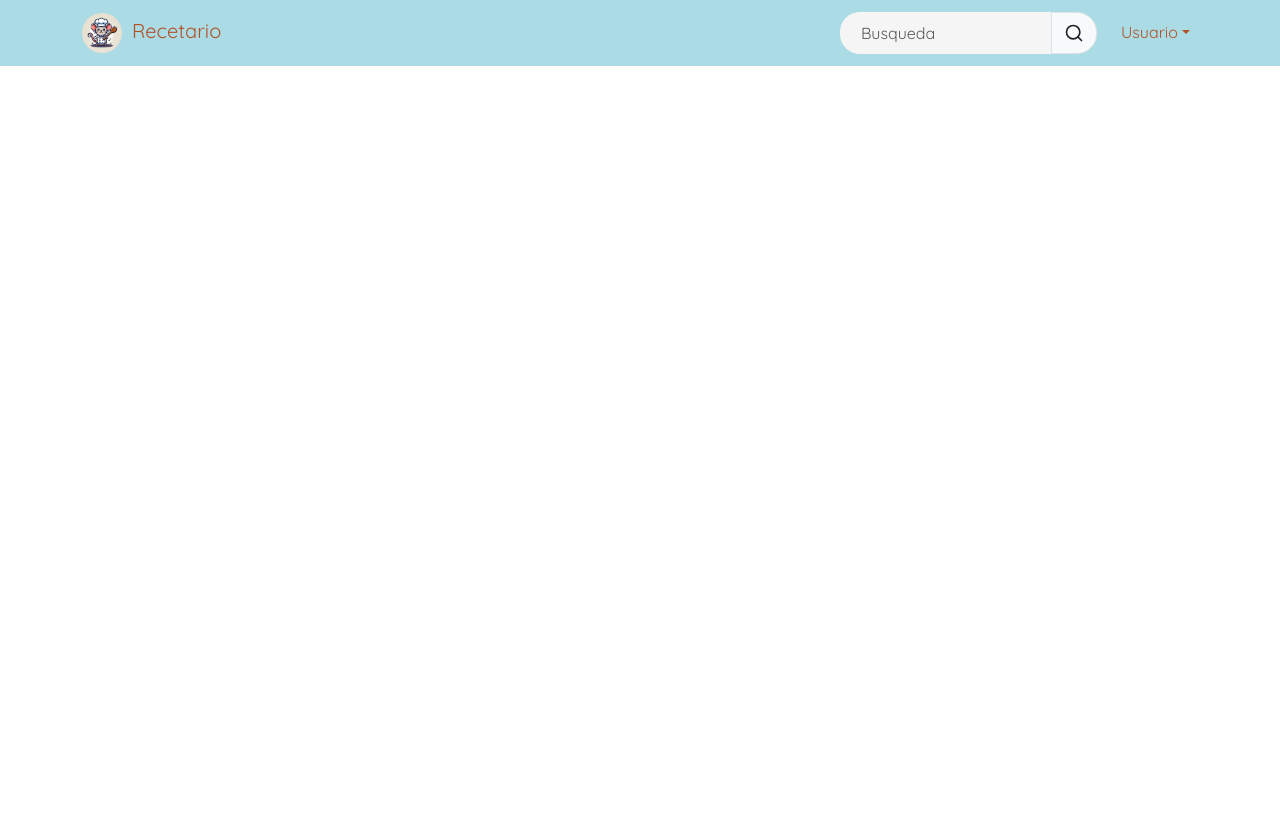
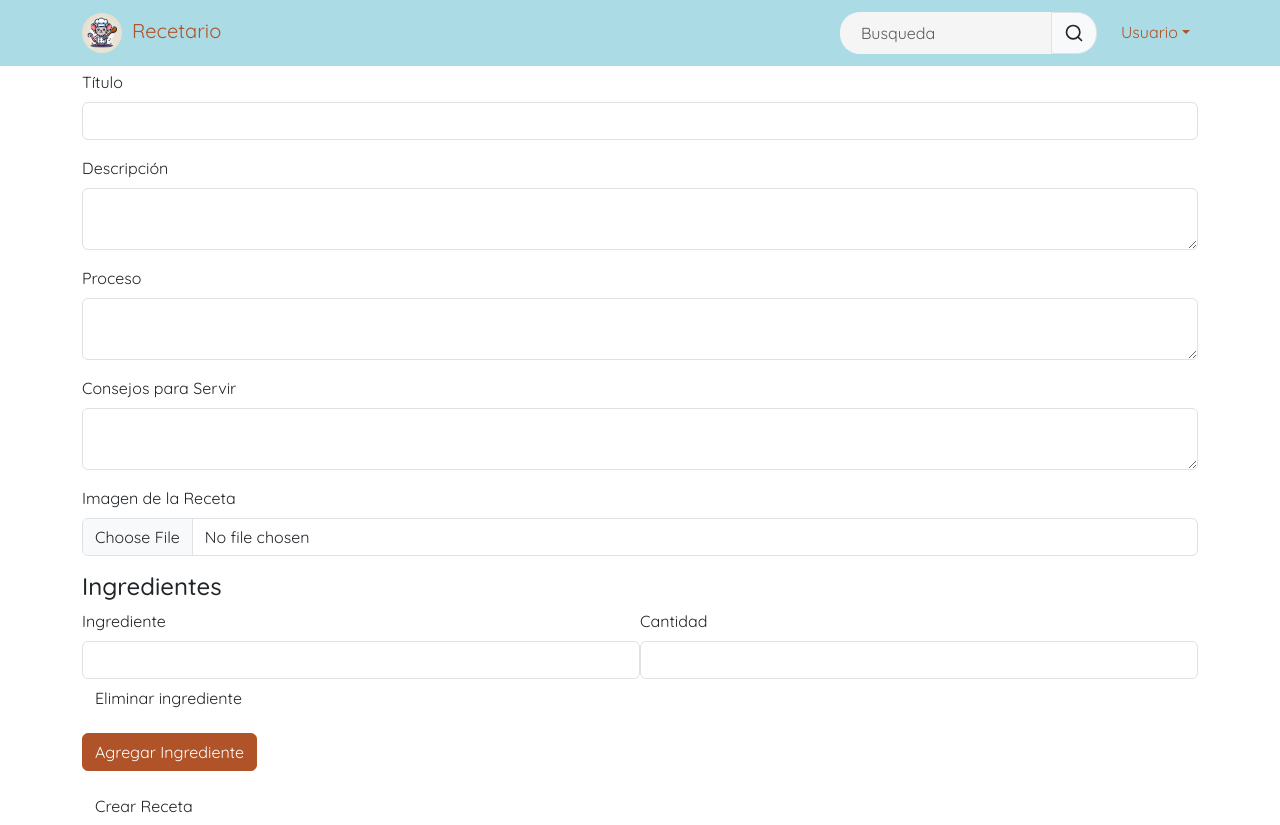
Before and after one commit to JulioCesarGutierrezRojas/Recetario, a React (Vite) app in the folder front/: page /recipeform in a window 1280 px wide. Before the commit this address had no page. Before the commit the page ends 800 px from the top, so only its background shows below. Built offline with nearby package versions, Linux system fonts and the light colour scheme.

Commit message:
Recipes Form

```diff
--- a/front/src/components/NavBar.jsx
+++ b/front/src/components/NavBar.jsx
@@ -1,6 +1,6 @@
-import {useEffect, useState} from "react";
-import {Navbar, Container, NavDropdown, Nav, Form, InputGroup} from 'react-bootstrap'
-import {LogOut, Search} from "react-feather";
+import { useEffect, useState } from "react";
+import { Navbar, Container, NavDropdown, Nav, Form, InputGroup } from 'react-bootstrap'
+import { LogOut, Search } from "react-feather";
 import '../styles/navbar.css'
 import logo from "../assets/logo-recetario.jpg"
 import { useNavigate } from "react-router";
@@ -22,7 +22,7 @@ const NavBar = ({ isAdmin }) => {
         <Navbar className="bg-blue fixed-top">
             <Container>
                 <Navbar.Brand className="text-primary">
-                    <img className="img-logo" src={ logo } alt=""/>
+                    <img className="img-logo" src={logo} alt="" />
                     Recetario
                 </Navbar.Brand>
                 <Nav className="ms-auto">
@@ -32,13 +32,15 @@ const NavBar = ({ isAdmin }) => {
                                 placeholder="Busqueda"
                                 aria-label="Username"
                             />
-                            <InputGroup.Text><Search size={20}/></InputGroup.Text>
+                            <InputGroup.Text><Search size={20} /></InputGroup.Text>
                         </InputGroup>
                     </Form>
-                    <NavDropdown title={ <span className="text-primary">{ user }</span> } align="end" className="custom-dropdown">
+                    <NavDropdown title={<span className="text-primary">{user}</span>} align="end" className="custom-dropdown">
                         {isAdmin ? (
                             <>
-                                <NavDropdown.Item href="/">Recetas</NavDropdown.Item>
+                                <NavDropdown.Item onClick={() => navigate("/myrecipes")}>
+                                    Mis Recetas
+                                </NavDropdown.Item>
                                 <NavDropdown.Item href="/">Usuarios</NavDropdown.Item>
                             </>
                         ) : (
@@ -50,7 +52,7 @@ const NavBar = ({ isAdmin }) => {
                             </>
                         )}
                         <NavDropdown.Divider />
-                        <NavDropdown.Item onClick={ logout }>Cerrar Sesión <LogOut size={16} className="mx-3"/></NavDropdown.Item>
+                        <NavDropdown.Item onClick={logout}>Cerrar Sesión <LogOut size={16} className="mx-3" /></NavDropdown.Item>
                     </NavDropdown>
                 </Nav>
             </Container>
--- /dev/null
+++ b/front/src/modules/recipes/views/MyRecipes.jsx
@@ -0,0 +1,54 @@
+import 'bootstrap/dist/css/bootstrap.min.css';
+import 'bootstrap/dist/js/bootstrap.bundle.min.js';
+import { useNavigate } from "react-router"; // Asegúrate de importar useNavigate desde react-router-dom
+import { useState } from 'react';
+
+const MyRecipes = () => {
+    console.log("MyRecipes se ha renderizado");
+
+    const navigate = useNavigate(); // Instanciamos el hook useNavigate
+    const [recipes, setRecipes] = useState([]);
+
+    const handleCreateRecipe = () => {
+        navigate("/recipeform"); // Redirige a la página de creación de recetas
+    };
+
+    const handleEditRecipe = (id) => {
+        alert(`Editar receta con ID: ${id}`);
+    };
+
+    const handleDeleteRecipe = (id) => {
+        setRecipes(recipes.filter(recipe => recipe.id !== id));
+    };
+
+    return (
+        <div className="container mt-4" style={{ paddingTop: '80px' }}>
+            <div className="d-flex justify-content-between align-items-center mb-4">
+                <h1>Mis Recetas</h1>
+                <button className="btn btn-success" onClick={handleCreateRecipe}>Crear Receta</button>
+            </div>
+            <div className="row">
+                {recipes.map(recipe => (
+                    <div key={recipe.id} className="col-md-4 mb-4">
+                        <div className="card shadow-sm">
+                            <div className="card-body">
+                                <h5 className="card-title">{recipe.title}</h5>
+                                <img src={recipe.image} alt={recipe.title} className="card-img-top" />
+                                <p className="card-text">{recipe.description}</p>
+                                <div className="d-flex justify-content-between">
+                                    <button className="btn btn-primary" onClick={() => handleEditRecipe(recipe.id)}>Editar</button>
+                                    <button className="btn btn-danger" onClick={() => handleDeleteRecipe(recipe.id)}>Eliminar</button>
+                                </div>
+                            </div>
+                        </div>
+                    </div>
+                ))}
+            </div>
+            <div className="d-flex justify-content-center mt-3">
+                <button className="btn btn-primary" onClick={() => navigate("/home")}>Volver al inicio</button>
+            </div>
+        </div>
+    );
+};
+
+export default MyRecipes;
--- /dev/null
+++ b/front/src/modules/recipes/views/RecipeForm.jsx
@@ -0,0 +1,107 @@
+import { useState } from "react";
+import axios from "axios";
+
+const RecipeForm = () => {
+  const [title, setTitle] = useState("");
+  const [description, setDescription] = useState("");
+  const [process, setProcess] = useState("");
+  const [tips, setTips] = useState("");
+  const [image, setImage] = useState(null); // Cambiado a un archivo
+  const [ingredients, setIngredients] = useState([{ ingredient: "", quantity: "" }]);
+
+  const handleIngredientChange = (index, event) => {
+    const newIngredients = [...ingredients];
+    newIngredients[index][event.target.name] = event.target.value;
+    setIngredients(newIngredients);
+  };
+
+  const handleAddIngredient = () => {
+    setIngredients([...ingredients, { ingredient: "", quantity: "" }]);
+  };
+
+  const handleRemoveIngredient = (index) => {
+    setIngredients(ingredients.filter((_, i) => i !== index));
+  };
+
+  const handleImageChange = (event) => {
+    setImage(event.target.files[0]); // Captura el archivo de imagen
+  };
+
+  const handleSubmit = async (event) => {
+    event.preventDefault();
+
+    const formData = new FormData();
+    formData.append("name", title);
+    formData.append("description", description);
+    formData.append("process", process);
+    formData.append("serving_council", tips);
+    if (image) {
+      formData.append("image", image); // Agregar el archivo
+    }
+    ingredients.forEach((ingredient, index) => {
+      formData.append(`recipe_ingredients[${index}][ingredient]`, ingredient.ingredient);
+      formData.append(`recipe_ingredients[${index}][quantity]`, ingredient.quantity);
+    });
+
+    try {
+      const response = await axios.post("http://localhost:8000/api/recipes/", formData, {
+        headers: { "Content-Type": "multipart/form-data" },
+      });
+      console.log("Receta creada:", response.data);
+    } catch (error) {
+      console.error("Error al crear la receta:", error.response?.data || error.message);
+    }
+  };
+
+  return (
+    <div className="container mt-4">
+      <h2>Crear Receta</h2>
+      <form onSubmit={handleSubmit} encType="multipart/form-data">
+        <div className="mb-3">
+          <label className="form-label">Título</label>
+          <input type="text" className="form-control" value={title} onChange={(e) => setTitle(e.target.value)} required />
+        </div>
+        <div className="mb-3">
+          <label className="form-label">Descripción</label>
+          <textarea className="form-control" value={description} onChange={(e) => setDescription(e.target.value)} required></textarea>
+        </div>
+        <div className="mb-3">
+          <label className="form-label">Proceso</label>
+          <textarea className="form-control" value={process} onChange={(e) => setProcess(e.target.value)} required></textarea>
+        </div>
+        <div className="mb-3">
+          <label className="form-label">Consejos para Servir</label>
+          <textarea className="form-control" value={tips} onChange={(e) => setTips(e.target.value)} required></textarea>
+        </div>
+        <div className="mb-3">
+          <label className="form-label">Imagen de la Receta</label>
+          <input type="file" className="form-control" onChange={handleImageChange} required />
+        </div>
+
+        <h4>Ingredientes</h4>
+        {ingredients.map((ingredient, index) => (
+          <div key={index} className="mb-3">
+            <div className="d-flex justify-content-between">
+              <div className="w-50">
+                <label className="form-label">Ingrediente</label>
+                <input type="text" className="form-control" name="ingredient" value={ingredient.ingredient} onChange={(e) => handleIngredientChange(index, e)} required />
+              </div>
+              <div className="w-50">
+                <label className="form-label">Cantidad</label>
+                <input type="text" className="form-control" name="quantity" value={ingredient.quantity} onChange={(e) => handleIngredientChange(index, e)} required />
+              </div>
+            </div>
+            <button type="button" className="btn btn-danger" onClick={() => handleRemoveIngredient(index)}>Eliminar ingrediente</button>
+          </div>
+        ))}
+        <button type="button" className="btn btn-primary" onClick={handleAddIngredient}>Agregar Ingrediente</button>
+
+        <div className="mt-3">
+          <button type="submit" className="btn btn-success">Crear Receta</button>
+        </div>
+      </form>
+    </div>
+  );
+};
+
+export default RecipeForm;
--- a/front/src/router/router.jsx
+++ b/front/src/router/router.jsx
@@ -3,6 +3,8 @@ import Login from "../modules/auth/views/Login";
 import NavBar from "../components/NavBar.jsx";
 import Home from "../modules/recipes/views/Home.jsx";
 import Recipe from "../modules/recipes/views/Recipe.jsx";
+import MyRecipes from "../modules/recipes/views/MyRecipes.jsx";
+import RecipeForm from "../modules/recipes/views/RecipeForm.jsx";
 
 const AppRouter = () => {
     const location = useLocation();
@@ -15,6 +17,9 @@ const AppRouter = () => {
                 <Route path="/" element={<Login />} />
                 <Route path="/home" element={<Home />} />
                 <Route path="/recipe" element={<Recipe />} />
+                <Route path="/myrecipes" element={<MyRecipes />} />
+                <Route path="/recipeform" element={<RecipeForm />} />
+
             </Routes>
         </>
     );
```
Also changed, not shown: 1 other file (tests, documents, lock files or other folders).
